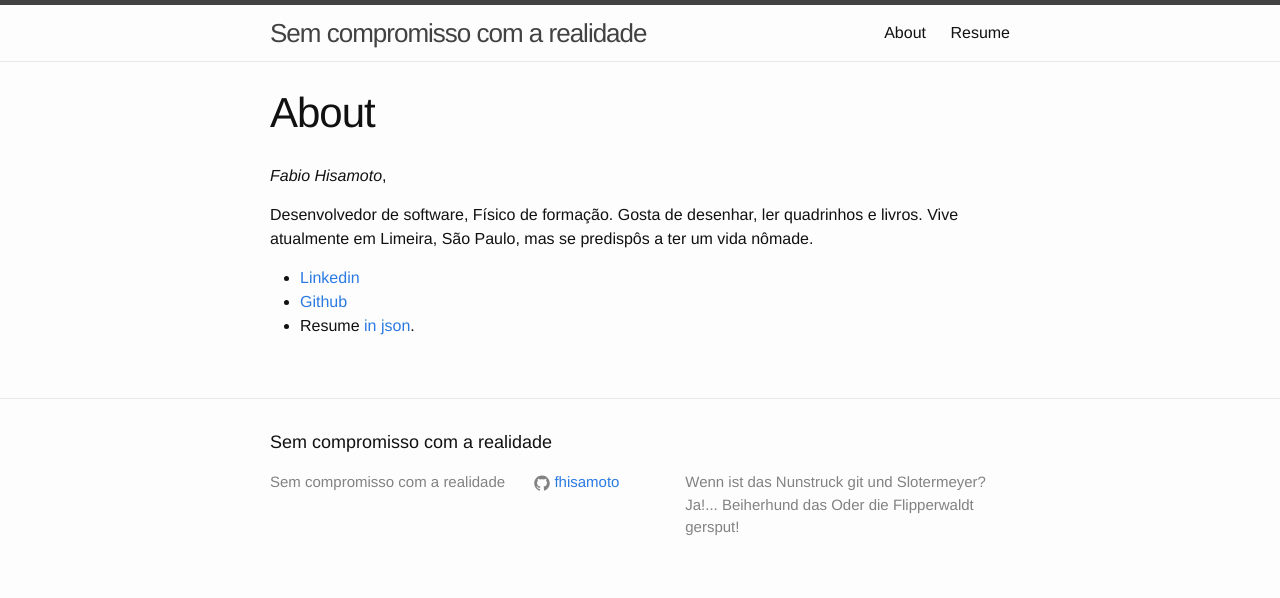
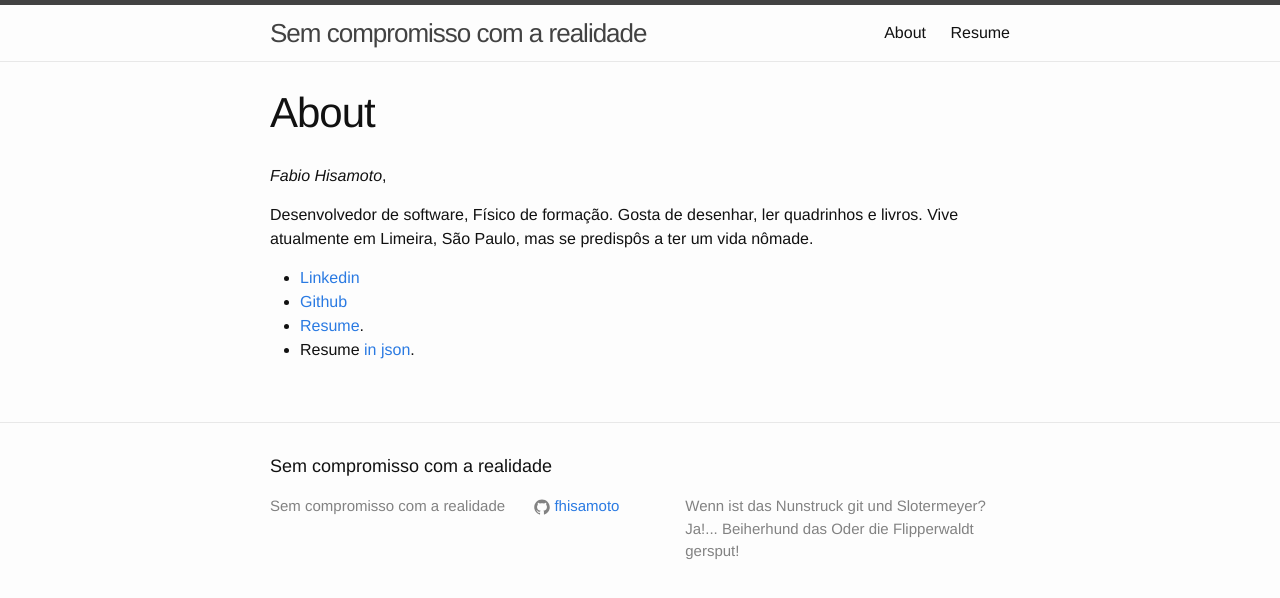
Before and after one commit to fhisamoto/kuririn, a Jekyll site: the page built from about.md, in a window 1280 px wide. Shown: the top 598 px of the page. Built offline with Jekyll 4.4.1, drawn with Linux system fonts in a browser that asks for light colours; nearby versions of some CDN libraries.

Commit message:
Links resume in About.

```diff
--- a/about.md
+++ b/about.md
@@ -10,4 +10,5 @@ Desenvolvedor de software, Físico de formação. Gosta de desenhar, ler quadrin
 
 - [Linkedin](https://www.linkedin.com/in/fhisamoto)
 - [Github](https://github.com/fhisamoto)
+- [Resume](/resume).
 - Resume [in json](/data/cv.json).
```
